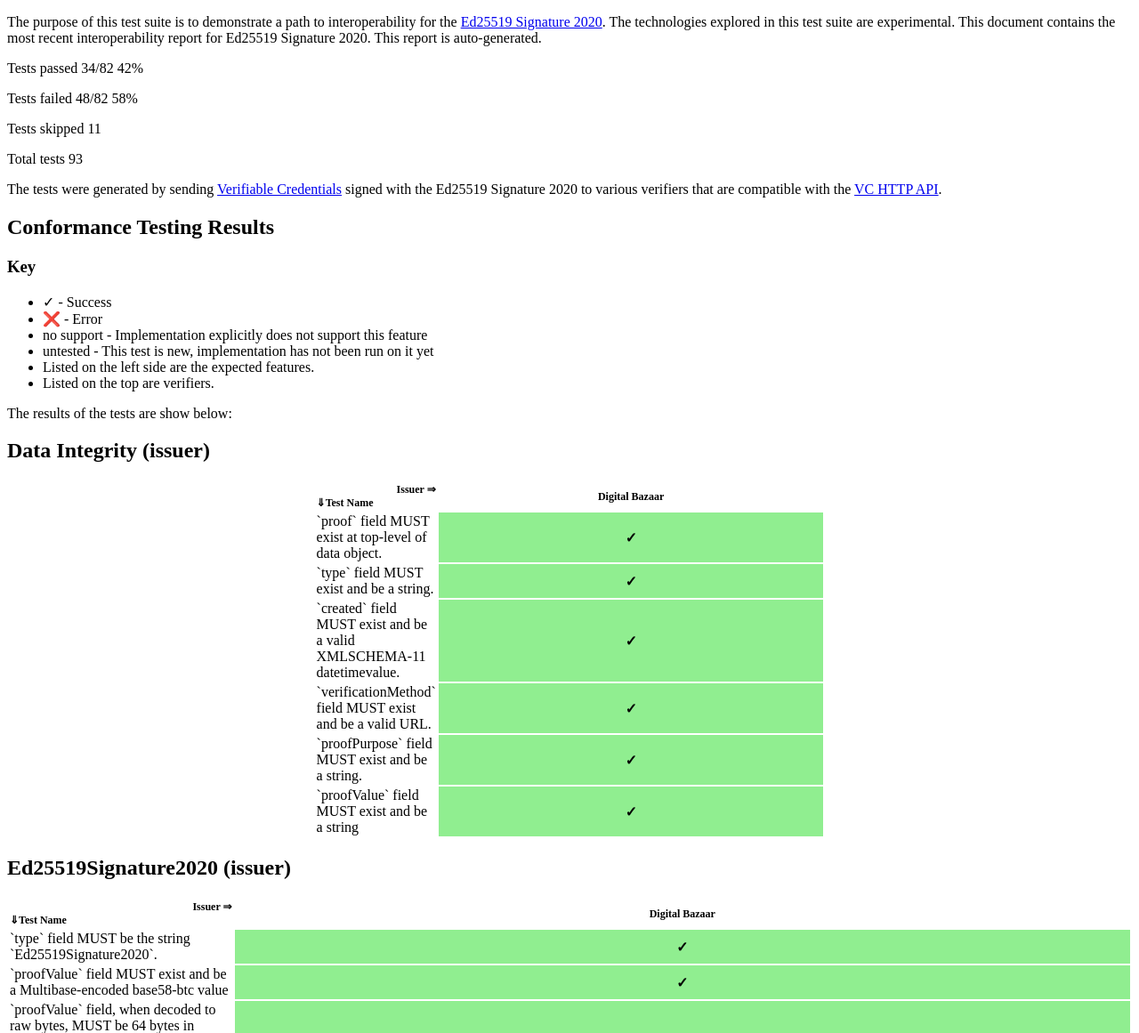
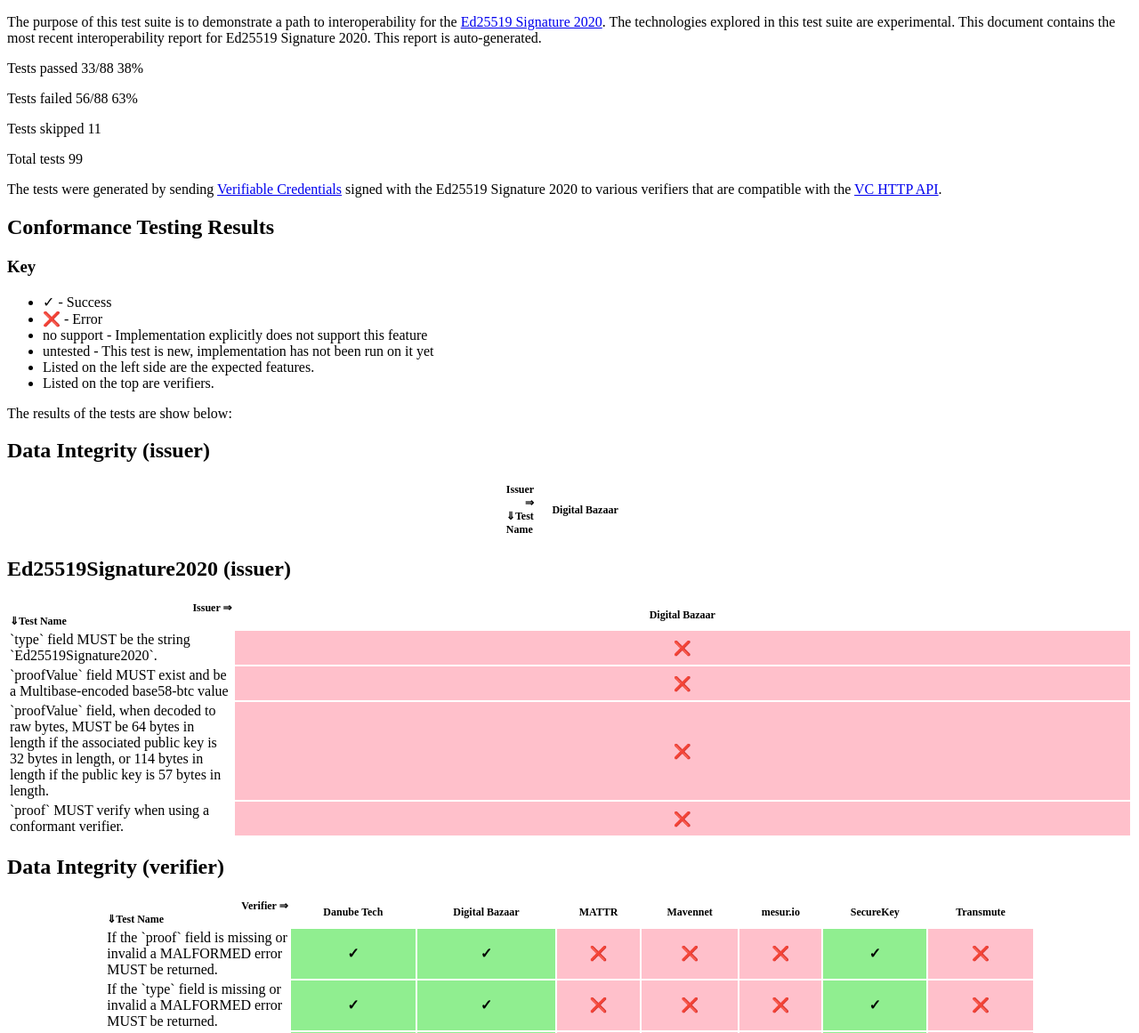
Before and after one commit to w3c/vc-di-ed25519signature2020-test-suite, a plain HTML site: page index.html in a window 1280 px wide. Shown: the top 1161 px of the page at 89% size. Drawn offline with Linux system fonts and the light colour scheme.

Commit message:
Deploying to gh-pages from @ w3c-ccg/di-ed25519-test-suite@baa3c8c0076d544bce11d7dee246ed6734058885 🚀

```diff
--- a/index.html
+++ b/index.html
@@ -68,16 +68,16 @@
     </section>
     <section id="sotd">
       <p>
-      Tests passed 34/82 42%
+      Tests passed 33/88 38%
       </p>
       <p>
-      Tests failed 48/82 58%
+      Tests failed 56/88 63%
       </p>
       <p>
       Tests skipped 11
       </p>
       <p>
-      Total tests 93
+      Total tests 99
       </p>
 
        <p>
@@ -170,42 +170,6 @@
                     <th class="no-wrap small-font">Digital Bazaar</th>
                 </thead>
               <tbody>
-              <tr>
-                <!--This is the name of the test-->
-                <td class="subtest">&#x60;proof&#x60; field MUST exist at top-level of data object.</td>
-                <!--These contain if the test passed, failed, or was skipped-->
-                  <td class="passed not-optional">✓</td>
-              </tr>
-              <tr>
-                <!--This is the name of the test-->
-                <td class="subtest">&#x60;type&#x60; field MUST exist and be a string.</td>
-                <!--These contain if the test passed, failed, or was skipped-->
-                  <td class="passed not-optional">✓</td>
-              </tr>
-              <tr>
-                <!--This is the name of the test-->
-                <td class="subtest">&#x60;created&#x60; field MUST exist and be a valid XMLSCHEMA-11 datetimevalue.</td>
-                <!--These contain if the test passed, failed, or was skipped-->
-                  <td class="passed not-optional">✓</td>
-              </tr>
-              <tr>
-                <!--This is the name of the test-->
-                <td class="subtest">&#x60;verificationMethod&#x60; field MUST exist and be a valid URL.</td>
-                <!--These contain if the test passed, failed, or was skipped-->
-                  <td class="passed not-optional">✓</td>
-              </tr>
-              <tr>
-                <!--This is the name of the test-->
-                <td class="subtest">&#x60;proofPurpose&#x60; field MUST exist and be a string.</td>
-                <!--These contain if the test passed, failed, or was skipped-->
-                  <td class="passed not-optional">✓</td>
-              </tr>
-              <tr>
-                <!--This is the name of the test-->
-                <td class="subtest">&#x60;proofValue&#x60; field MUST exist and be a string</td>
-                <!--These contain if the test passed, failed, or was skipped-->
-                  <td class="passed not-optional">✓</td>
-              </tr>
             </tbody>
             </table>
           </div>
@@ -272,25 +236,25 @@
                 <!--This is the name of the test-->
                 <td class="subtest">&#x60;type&#x60; field MUST be the string &#x60;Ed25519Signature2020&#x60;.</td>
                 <!--These contain if the test passed, failed, or was skipped-->
-                  <td class="passed not-optional">✓</td>
+                  <td class="failed not-optional">❌</td>
               </tr>
               <tr>
                 <!--This is the name of the test-->
                 <td class="subtest">&#x60;proofValue&#x60; field MUST exist and be a Multibase-encoded base58-btc value</td>
                 <!--These contain if the test passed, failed, or was skipped-->
-                  <td class="passed not-optional">✓</td>
+                  <td class="failed not-optional">❌</td>
               </tr>
               <tr>
                 <!--This is the name of the test-->
                 <td class="subtest">&#x60;proofValue&#x60; field, when decoded to raw bytes, MUST be 64 bytes in length if the associated public key is 32 bytes in length, or 114 bytes in length if the public key is 57 bytes in length.</td>
                 <!--These contain if the test passed, failed, or was skipped-->
-                  <td class="passed not-optional">✓</td>
+                  <td class="failed not-optional">❌</td>
               </tr>
               <tr>
                 <!--This is the name of the test-->
                 <td class="subtest">&#x60;proof&#x60; MUST verify when using a conformant verifier.</td>
                 <!--These contain if the test passed, failed, or was skipped-->
-                  <td class="passed not-optional">✓</td>
+                  <td class="failed not-optional">❌</td>
               </tr>
             </tbody>
             </table>
@@ -356,6 +320,7 @@
                     <th class="no-wrap small-font">MATTR</th>
                     <th class="no-wrap small-font">Mavennet</th>
                     <th class="no-wrap small-font">mesur.io</th>
+                    <th class="no-wrap small-font">SecureKey</th>
                     <th class="no-wrap small-font">Transmute</th>
                 </thead>
               <tbody>
@@ -368,6 +333,7 @@
                   <td class="failed not-optional">❌</td>
                   <td class="failed not-optional">❌</td>
                   <td class="failed not-optional">❌</td>
+                  <td class="passed not-optional">✓</td>
                   <td class="failed not-optional">❌</td>
               </tr>
               <tr>
@@ -379,6 +345,7 @@
                   <td class="failed not-optional">❌</td>
                   <td class="failed not-optional">❌</td>
                   <td class="failed not-optional">❌</td>
+                  <td class="passed not-optional">✓</td>
                   <td class="failed not-optional">❌</td>
               </tr>
               <tr>
@@ -390,6 +357,7 @@
                   <td class="failed not-optional">❌</td>
                   <td class="failed not-optional">❌</td>
                   <td class="failed not-optional">❌</td>
+                  <td class="passed not-optional">✓</td>
                   <td class="failed not-optional">❌</td>
               </tr>
               <tr>
@@ -401,6 +369,7 @@
                   <td class="failed not-optional">❌</td>
                   <td class="failed not-optional">❌</td>
                   <td class="failed not-optional">❌</td>
+                  <td class="passed not-optional">✓</td>
                   <td class="failed not-optional">❌</td>
               </tr>
               <tr>
@@ -412,6 +381,7 @@
                   <td class="failed not-optional">❌</td>
                   <td class="failed not-optional">❌</td>
                   <td class="failed not-optional">❌</td>
+                  <td class="passed not-optional">✓</td>
                   <td class="failed not-optional">❌</td>
               </tr>
               <tr>
@@ -423,6 +393,7 @@
                   <td class="failed not-optional">❌</td>
                   <td class="failed not-optional">❌</td>
                   <td class="failed not-optional">❌</td>
+                  <td class="passed not-optional">✓</td>
                   <td class="failed not-optional">❌</td>
               </tr>
             </tbody>
@@ -489,6 +460,7 @@
                     <th class="no-wrap small-font">MATTR</th>
                     <th class="no-wrap small-font">Mavennet</th>
                     <th class="no-wrap small-font">mesur.io</th>
+                    <th class="no-wrap small-font">SecureKey</th>
                     <th class="no-wrap small-font">Transmute</th>
                 </thead>
               <tbody>
@@ -501,6 +473,7 @@
                   <td class="failed not-optional">❌</td>
                   <td class="failed not-optional">❌</td>
                   <td class="failed not-optional">❌</td>
+                  <td class="passed not-optional">✓</td>
                   <td class="failed not-optional">❌</td>
               </tr>
               <tr>
@@ -512,6 +485,7 @@
                   <td class="failed not-optional">❌</td>
                   <td class="failed not-optional">❌</td>
                   <td class="failed not-optional">❌</td>
+                  <td class="passed not-optional">✓</td>
                   <td class="failed not-optional">❌</td>
               </tr>
               <tr>
@@ -523,6 +497,7 @@
                   <td class="failed not-optional">❌</td>
                   <td class="failed not-optional">❌</td>
                   <td class="failed not-optional">❌</td>
+                  <td class="passed not-optional">✓</td>
                   <td class="failed not-optional">❌</td>
               </tr>
               <tr>
@@ -534,6 +509,7 @@
                   <td class="failed not-optional">❌</td>
                   <td class="failed not-optional">❌</td>
                   <td class="failed not-optional">❌</td>
+                  <td class="passed not-optional">✓</td>
                   <td class="failed not-optional">❌</td>
               </tr>
               <tr>
@@ -545,6 +521,7 @@
                   <td class="failed not-optional">❌</td>
                   <td class="failed not-optional">❌</td>
                   <td class="failed not-optional">❌</td>
+                  <td class="passed not-optional">✓</td>
                   <td class="failed not-optional">❌</td>
               </tr>
             </tbody>
@@ -611,6 +588,7 @@
                     <th class="no-wrap small-font">MATTR</th>
                     <th class="no-wrap small-font">Mavennet</th>
                     <th class="no-wrap small-font">mesur.io</th>
+                    <th class="no-wrap small-font">SecureKey</th>
                     <th class="no-wrap small-font">Transmute</th>
                 </thead>
               <tbody>
@@ -618,8 +596,9 @@
                 <!--This is the name of the test-->
                 <td class="subtest">Digital Bazaar</td>
                 <!--These contain if the test passed, failed, or was skipped-->
-                  <td class="passed not-optional">✓</td>
-                  <td class="passed not-optional">✓</td>
+                  <td class="failed not-optional">❌</td>
+                  <td class="failed not-optional">❌</td>
+                  <td class="failed not-optional">❌</td>
                   <td class="failed not-optional">❌</td>
                   <td class="failed not-optional">❌</td>
                   <td class="failed not-optional">❌</td>
```
